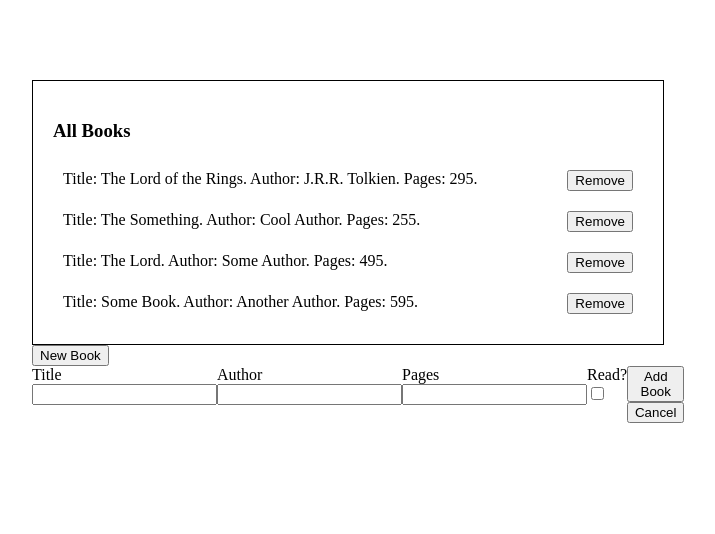
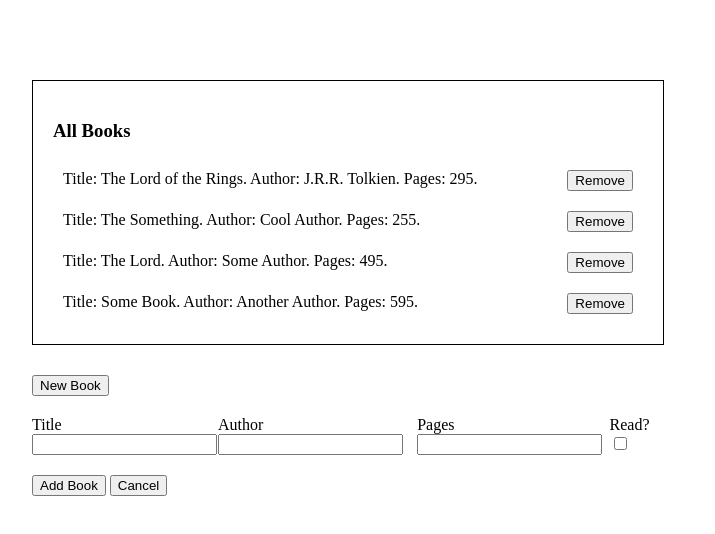
Before and after one commit to Overlandcoder/library, a plain HTML site: page index.html in a window 1280 px wide. Both pictures are taken after a click on the button "New Book". Shown: the whole page, without its empty margins (292-1007 px from the left). Drawn offline with Linux system fonts and the light colour scheme.

Commit message:
Improve form layout

```diff
--- a/index.html
+++ b/index.html
@@ -15,6 +15,7 @@
       </div>
       <button class="new-book">New Book</button>
       <form id="book-form">
+        <div class="form-container">
           <div class="form-item hidden">
             <label for="title">Title</label>
             <input type="text" id="title" name="title" required>
@@ -31,9 +32,10 @@
             <label for="read">Read?</label>
             <input type="checkbox" id="read" name="read" required>
           </div>
-        <div class="form-item hidden">
+        </div>
+        <div class="form-item buttons hidden">
           <button type="submit" class="add-book">Add Book</button>
-          <button>Cancel</button>
+          <button class="cancel">Cancel</button>
         </div>
       </form>
     </div>
--- a/style.css
+++ b/style.css
@@ -13,9 +13,11 @@
 .book-list {
   border: 1px solid black;
   padding: 20px;
+  margin-bottom: 30px;
 }
 
-#book-form {
+.form-container {
+  margin-top: 20px;
   display: flex;
 }
 
@@ -28,3 +30,7 @@
   justify-content: space-between;
   padding: 10px;
 }
+
+.buttons {
+  margin-top: 20px;
+}
```
Lines whose indentation alone changed are shown as unchanged.
